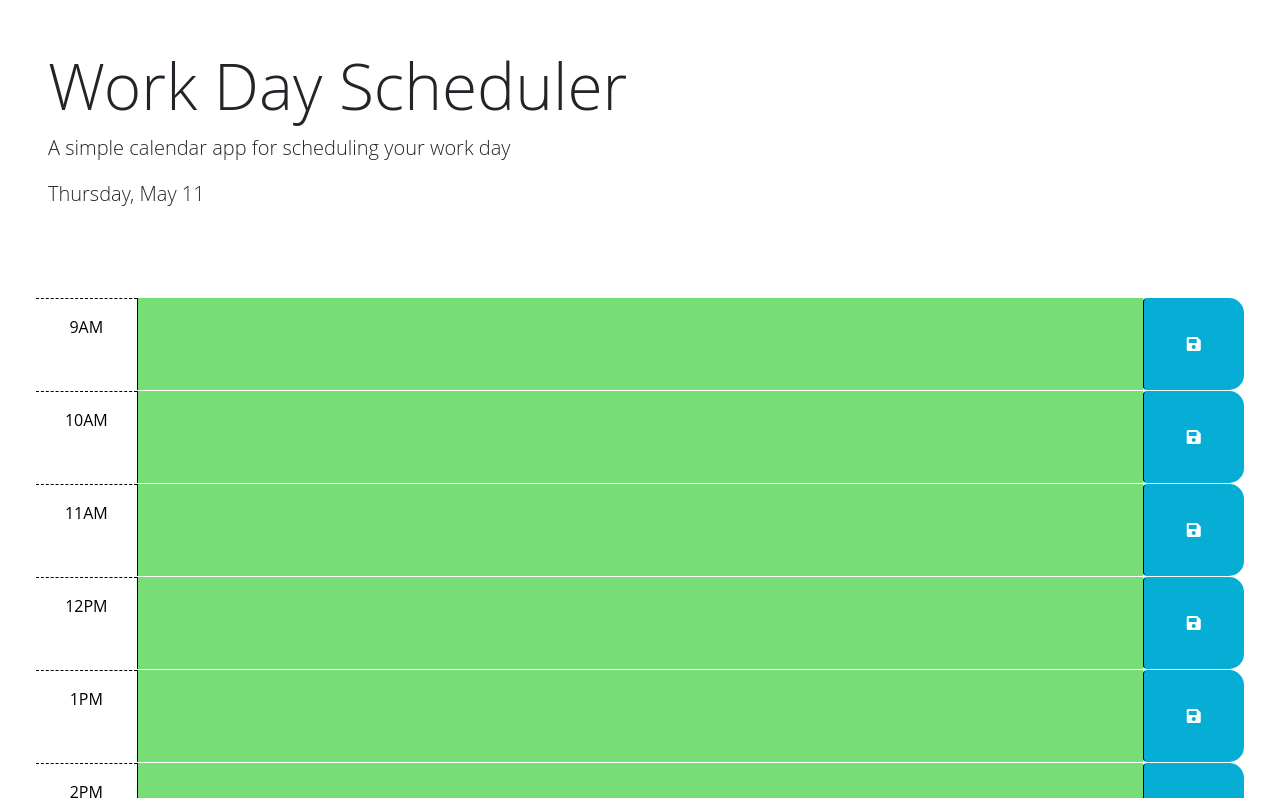
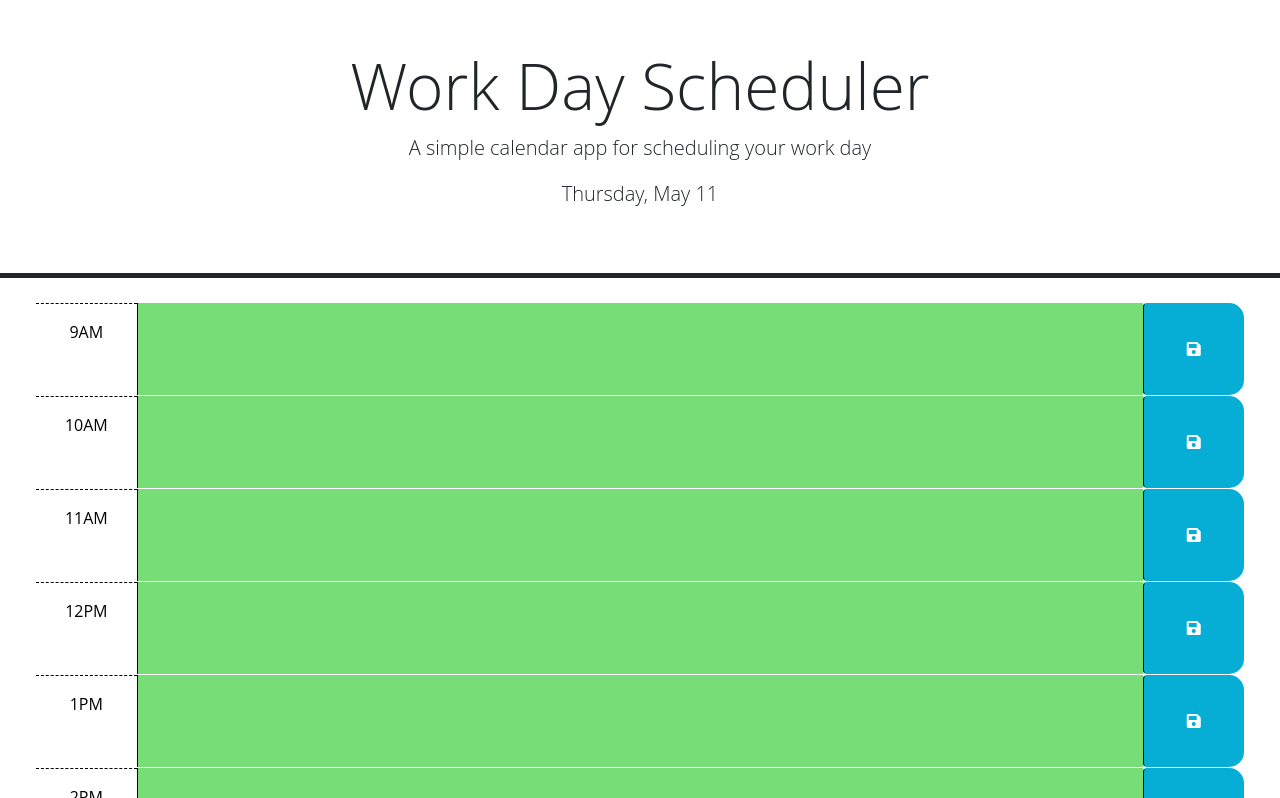
Before and after one commit to hannahrajarao/workday-scheduler, a plain HTML site: page index.html in a window 1280 px wide. Shown: the top 798 px of the page. Drawn offline with nearby package versions, Linux system fonts and the light colour scheme.

Commit message:
Change styling of header

```diff
--- a/index.html
+++ b/index.html
@@ -30,7 +30,7 @@
   </head>
 
   <body>
-    <header class="p-5 mb-4">
+    <header class="p-5 mb-4 border-5 border-bottom border-dark text-center">
       <h1 class="display-3">Work Day Scheduler</h1>
       <p class="lead">A simple calendar app for scheduling your work day</p>
       <p id="currentDay" class="lead"></p>
```
